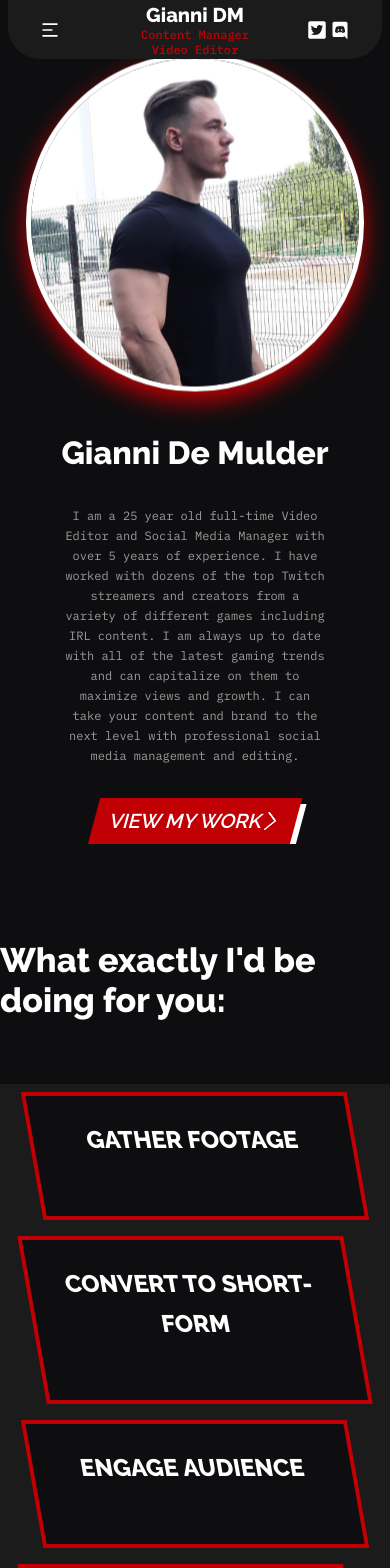
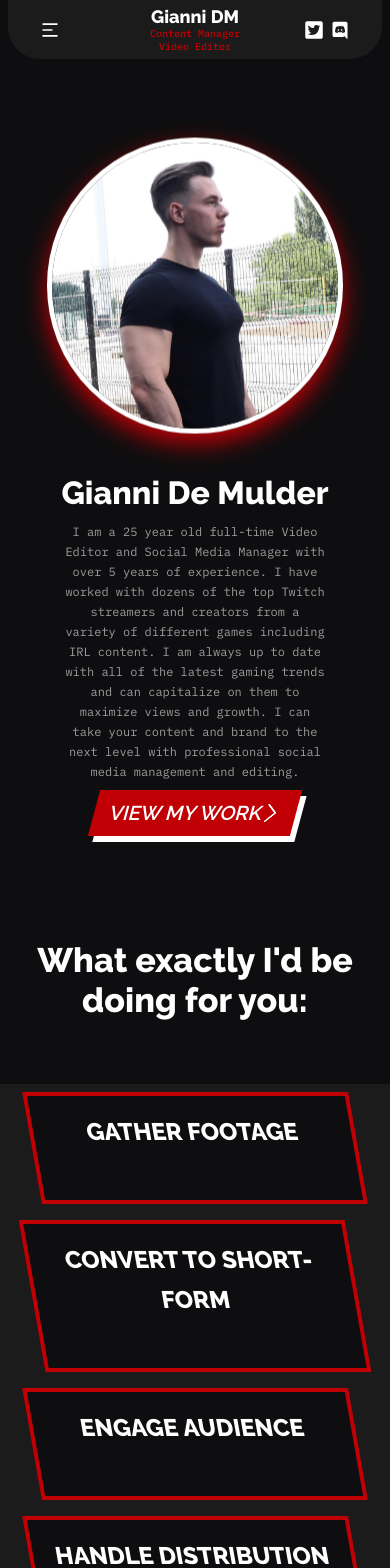
Before and after one commit to schouppeyoran/giannidm, a React (Create React App) app: page / in a window 390 px wide. Shown: the top 1568 px of the page. Built offline with nearby package versions, Linux system fonts and the light colour scheme.

Commit message:
Create all media queries (small devices)

```diff
--- a/src/components/About/about.css
+++ b/src/components/About/about.css
@@ -102,8 +102,6 @@
         width: 100%;
         margin: 2rem 0;
     }
-
-
 }
 
 @media screen and (max-width: 650px) {
@@ -111,4 +109,12 @@
         font-size: 12px;
         line-height: 17px;
     }
+
+    .app__about h1 {
+        text-align: center;
+    }
+
+    .app__about-card {
+        padding: 0.5rem;
+    }
 }
--- a/src/components/Hero/hero.css
+++ b/src/components/Hero/hero.css
@@ -305,6 +305,7 @@
 
     .app__hero-content {
         height: 100%;
+
     }
 
     .app__hero-content-text p {
@@ -319,9 +320,12 @@
 
     .app__hero-content-text {
         margin-top: 1.5rem;
+        gap: 0.5rem;
+        margin-bottom: 0.5rem;
     }
 
     .app__hero-content-img {
         width: 50%;
+        height: 35%;
     }
 }
--- a/src/components/Navbar/navbar.css
+++ b/src/components/Navbar/navbar.css
@@ -145,7 +145,7 @@ nav {
 
     .app__navbar-mobile,
     .app__navbar-socials {
-        gap: 0.2rem;
+        gap: 0.4rem;
     }
 
     .app__navbar-logo {
@@ -154,11 +154,11 @@ nav {
     }
 
     .app__navbar-logo h1 {
-        font-size: 20px;
+        font-size: 18px;
         text-align: center;
     }
 
     .app__navbar-logo h2 {
-        font-size: 12px;
+        font-size: 10px;
     }
 }
```
